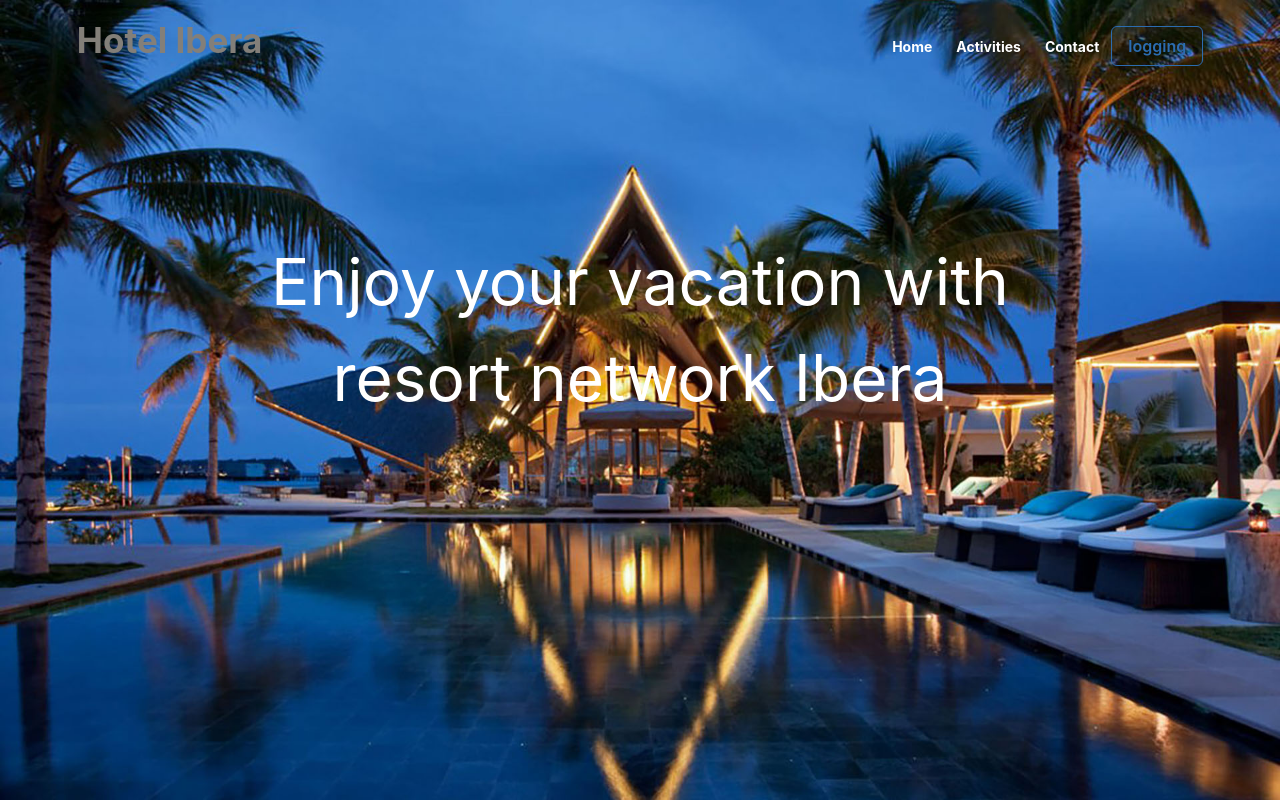
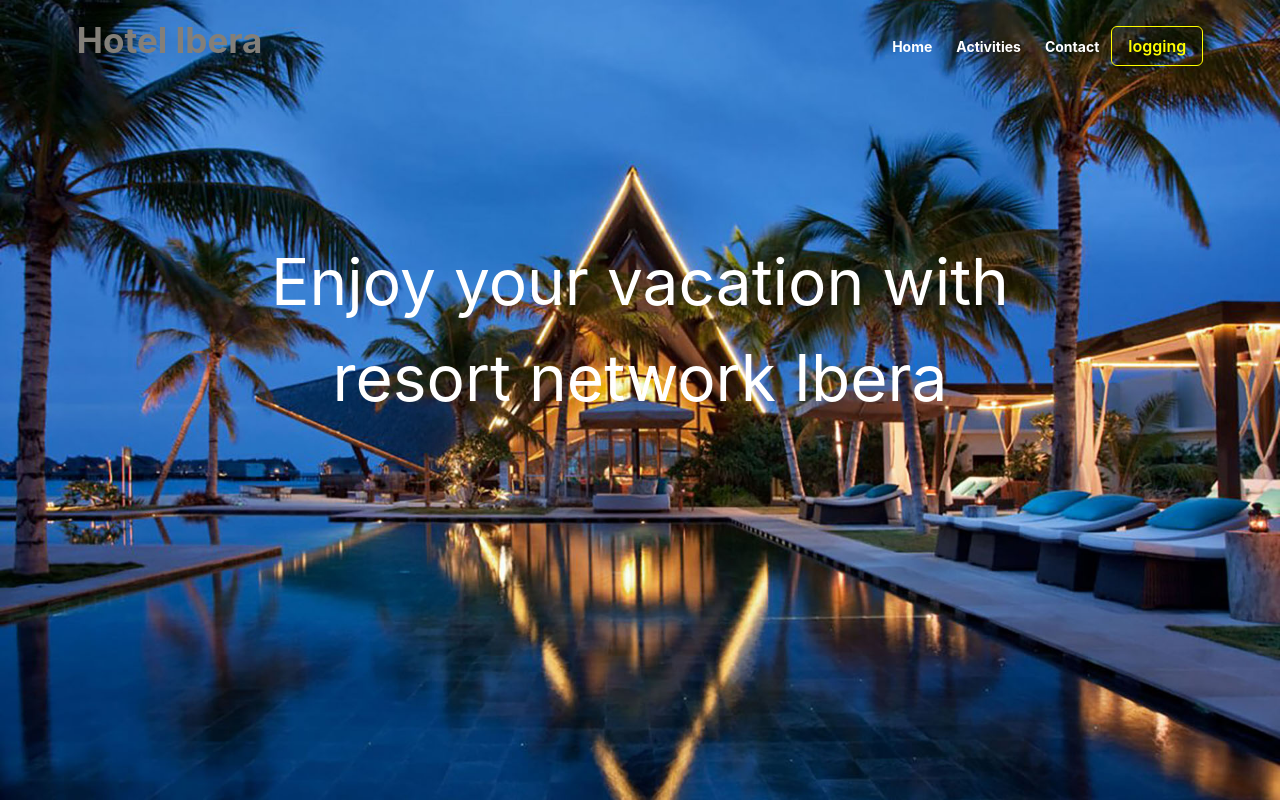
Before and after one commit to Molli1992/mi-premer-app, a React (Create React App) app in the folder client/: page / in a window 1280 px wide. Built offline with nearby package versions, Linux system fonts and the light colour scheme.

Commit message:
en camino

```diff
--- a/client/src/components/LandingPage.jsx
+++ b/client/src/components/LandingPage.jsx
@@ -23,7 +23,7 @@
                         <li><a href="/contact">Contact</a></li>
                         <Link to={"/logging"}>
                             <ButtonGroup variant='outline' spacing='6'>
-                                <Button colorScheme='blue'>logging</Button>
+                                <Button color="yellow" colorScheme='blue'>logging</Button>
                             </ButtonGroup>
                         </Link>
                     </ul>
```
